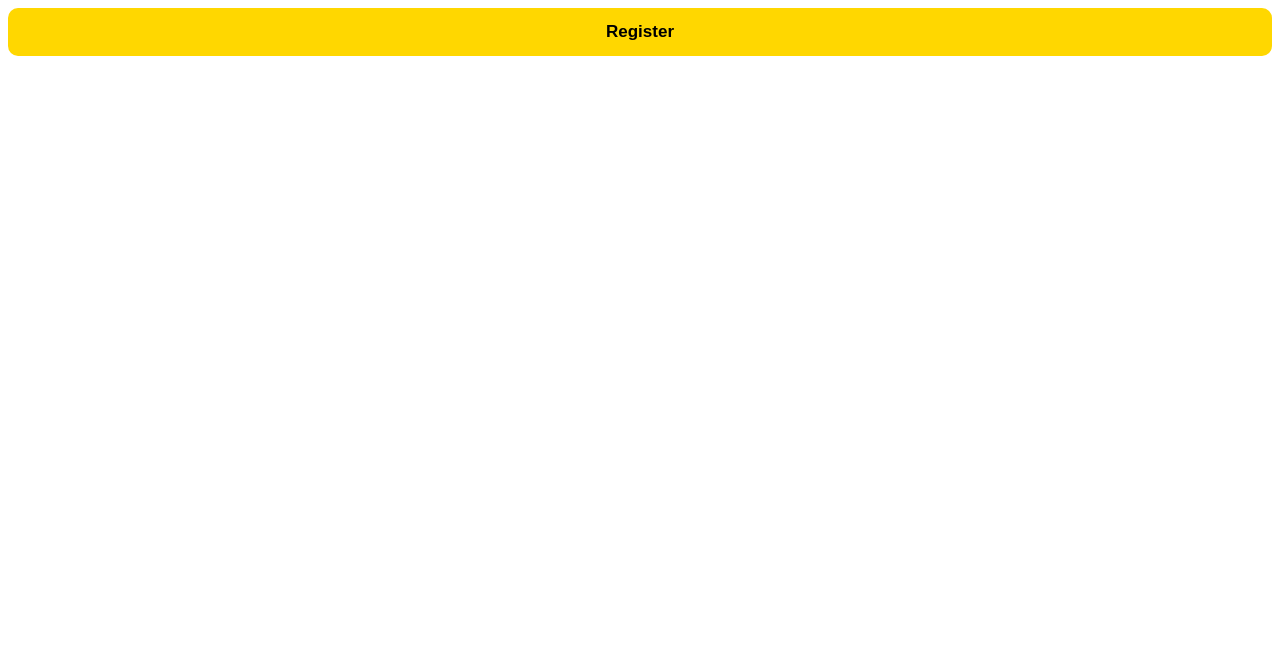
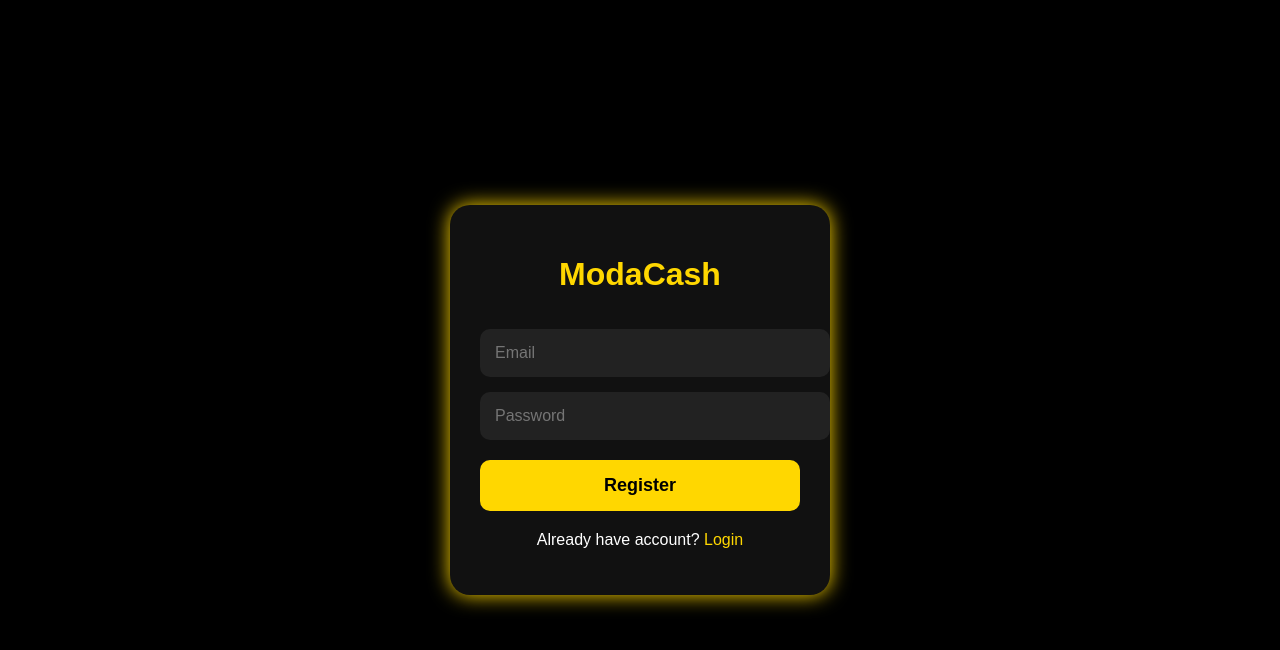
Before and after one commit to aac7c0781-hue/modacash, a plain HTML site: page register.html in a window 1280 px wide. Drawn offline with nearby package versions, Linux system fonts and the light colour scheme.

Commit message:
Update register.html

```diff
--- a/register.html
+++ b/register.html
@@ -1,15 +1,113 @@
-<a href="dashboard.html">
-  <button style="
+<!DOCTYPE html>
+<html lang="en">
+<head>
+<meta charset="UTF-8">
+<meta name="viewport" content="width=device-width, initial-scale=1.0">
+<title>ModaCash Register</title>
+
+<script src="https://cdn.jsdelivr.net/npm/@supabase/supabase-js"></script>
+
+<style>
+body{
+background:#000;
+font-family:Arial;
+display:flex;
+justify-content:center;
+align-items:center;
+height:100vh;
+margin:0;
+color:white;
+}
+
+.box{
+background:#111;
+padding:30px;
+border-radius:20px;
+width:320px;
+box-shadow:0 0 20px gold;
+}
+
+h1{
+color:gold;
+text-align:center;
+}
+
+input{
 width:100%;
-    padding:14px;
+padding:15px;
+margin-top:15px;
+border:none;
+border-radius:10px;
+background:#222;
+color:white;
+font-size:16px;
+}
+
+button{
+width:100%;
+padding:15px;
+margin-top:20px;
 border:none;
 border-radius:10px;
 background:gold;
-    color:black;
-    font-size:17px;
+font-size:18px;
 font-weight:bold;
 cursor:pointer;
-  ">
-    Register
-  </button>
-</a>
+}
+
+a{
+color:gold;
+text-decoration:none;
+}
+
+p{
+text-align:center;
+margin-top:20px;
+}
+</style>
+</head>
+<body>
+
+<div class="box">
+<h1>ModaCash</h1>
+
+<input type="email" id="email" placeholder="Email">
+<input type="password" id="password" placeholder="Password">
+
+<button onclick="register()">Register</button>
+
+<p>Already have account?
+<a href="login.html">Login</a>
+</p>
+</div>
+
+<script>
+
+const supabase = window.supabase.createClient(
+'https://yiqlbihcdmkurkdvigkv.supabase.co',
+'sb_publishable_egcoruMWYFYXjegel6IX3A_U7MjC7Nt'
+);
+
+async function register(){
+
+const email = document.getElementById("email").value;
+const password = document.getElementById("password").value;
+
+const { data, error } = await supabase.auth.signUp({
+email: email,
+password: password
+});
+
+if(error){
+alert(error.message);
+}else{
+alert("Account Created Successfully");
+window.location.href="login.html";
+}
+
+}
+
+</script>
+
+</body>
+</html>
```
Lines whose indentation alone changed are shown as unchanged.
